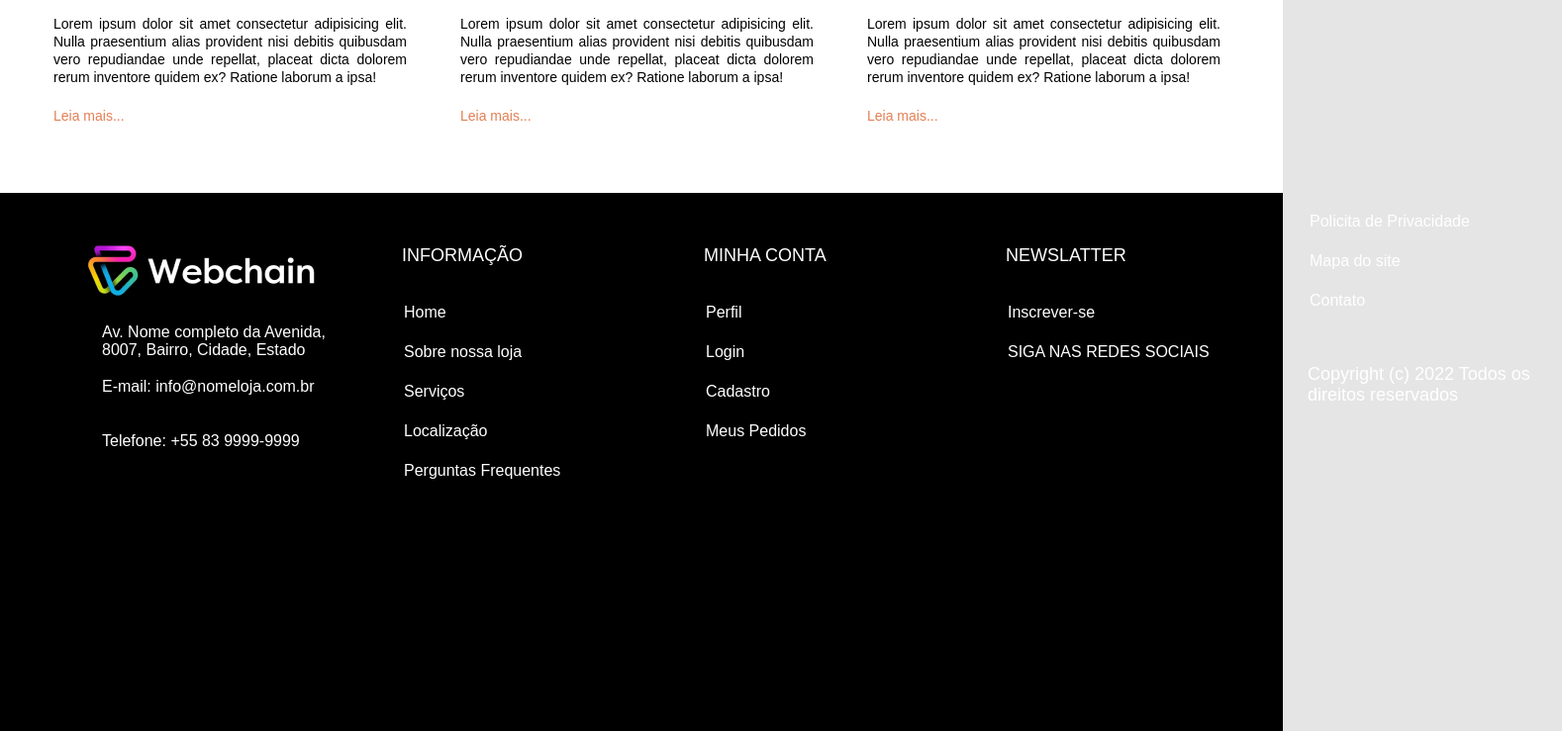
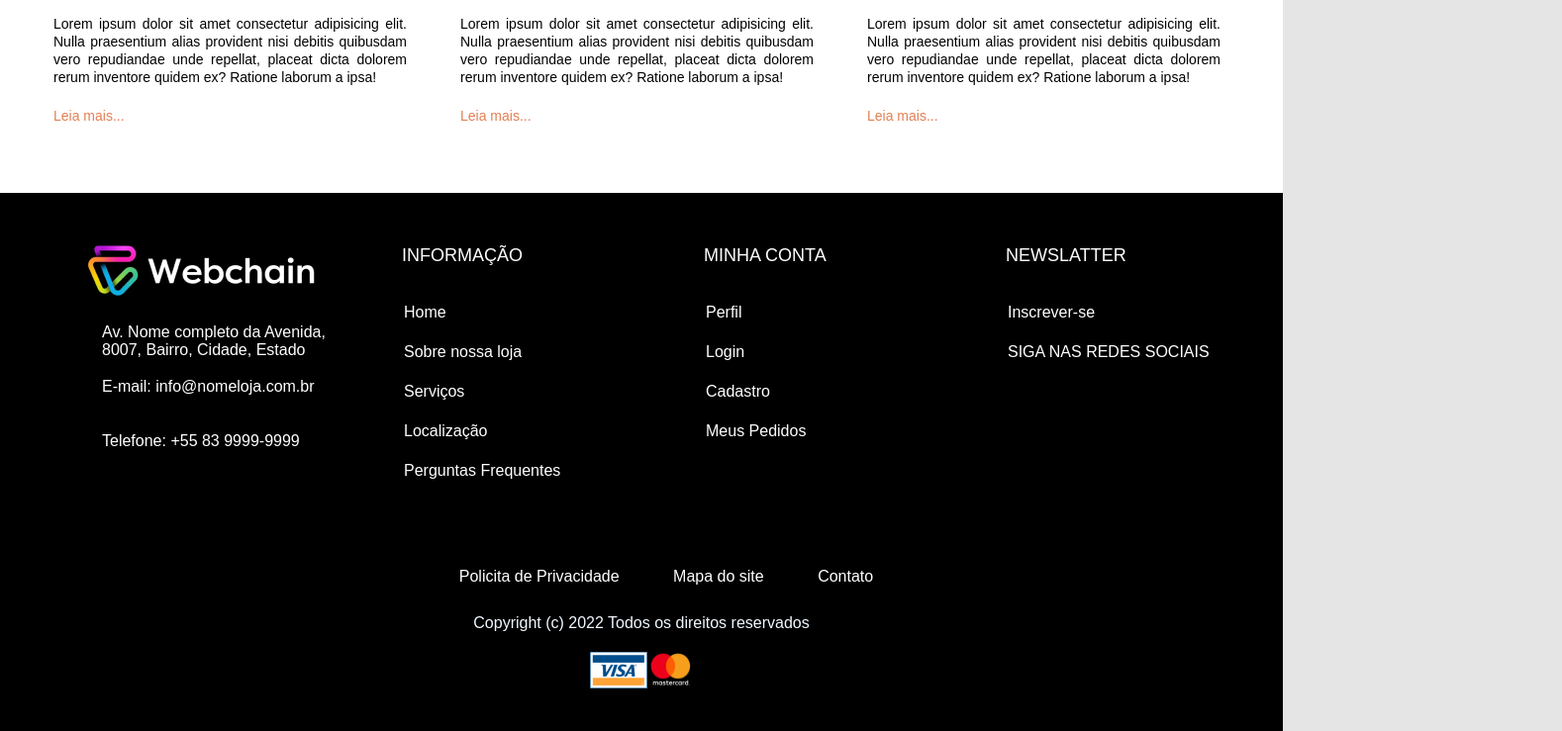
Before and after one commit to Yonatha/javascript-estudo, a Vue app in the folder loja/frontend/: page / in a window 1280 px wide. Shown: the part 1138-1877 px from the top of the page at 99% size, 1578 px wide, since content can reach past the window. Built offline with nearby package versions, Linux system fonts and the light colour scheme; no server answers.

Commit message:
Finalizando o rodape

```diff
--- a/loja/frontend/src/components/layout/Rodape.vue
+++ b/loja/frontend/src/components/layout/Rodape.vue
@@ -60,7 +60,7 @@
                 <a href="#" class="redesociais">
                     SIGA NAS REDES SOCIAIS
                 </a>
-
+            </div>
         </div>
         <div class="orientacoesgerais">
             <a href="#" class="politicaprivacidade">
@@ -74,10 +74,12 @@
             </a>
             <p>Copyright (c) 2022 Todos os direitos reservados</p>
         </div>
+        <div class="cartoes-container">
+            <img src="images/visa.png" alt="visa" class="cartao-visa">
+            <img src="images/mastercard.png" alt="mastercard" class="cartao-master">
         </div>
     </div>
 </template>
-
 
 <style>
 
@@ -95,6 +97,30 @@
     align-items: flex-start;
 }
 
+.orientacoesgerais {
+    margin-top: 87px;
+    text-align: center;
+}
+
+.cartoes-container {
+    display: flex;
+    justify-content: center;
+    margin-top: 20px;
+}
+
+.orientacoesgerais p {
+    color: aliceblue;
+    margin-top: 29px;
+    text-align: center;
+}
+
+.orientacoesgerais a {
+    height: 0px;
+    margin-left: 50px;
+    text-decoration: none;
+    color: white;
+}
+
 .webchain-rodape {
     margin-left: 83px;
     margin-top: 48px;
@@ -109,15 +135,14 @@
     color: white;
     margin-left: 83px;
     text-decoration: none;
-
 }
 
-.informacao a, .conta a, .newslatter a, .orientacoesgerais a {
+.informacao a, .conta a, .newslatter a {
     height: 0px;
     margin-left: 30px;
 }
 
-.informacao p, .conta p, .newslatter p, .orientacoesgerais p {
+.informacao p, .conta p, .newslatter p {
     font-size: 18px;
     color: white;
     margin-top: 53px;
@@ -125,6 +150,4 @@
     text-align: left;
 }
 
-
-
 </style>
```
Lines whose indentation alone changed are shown as unchanged.
